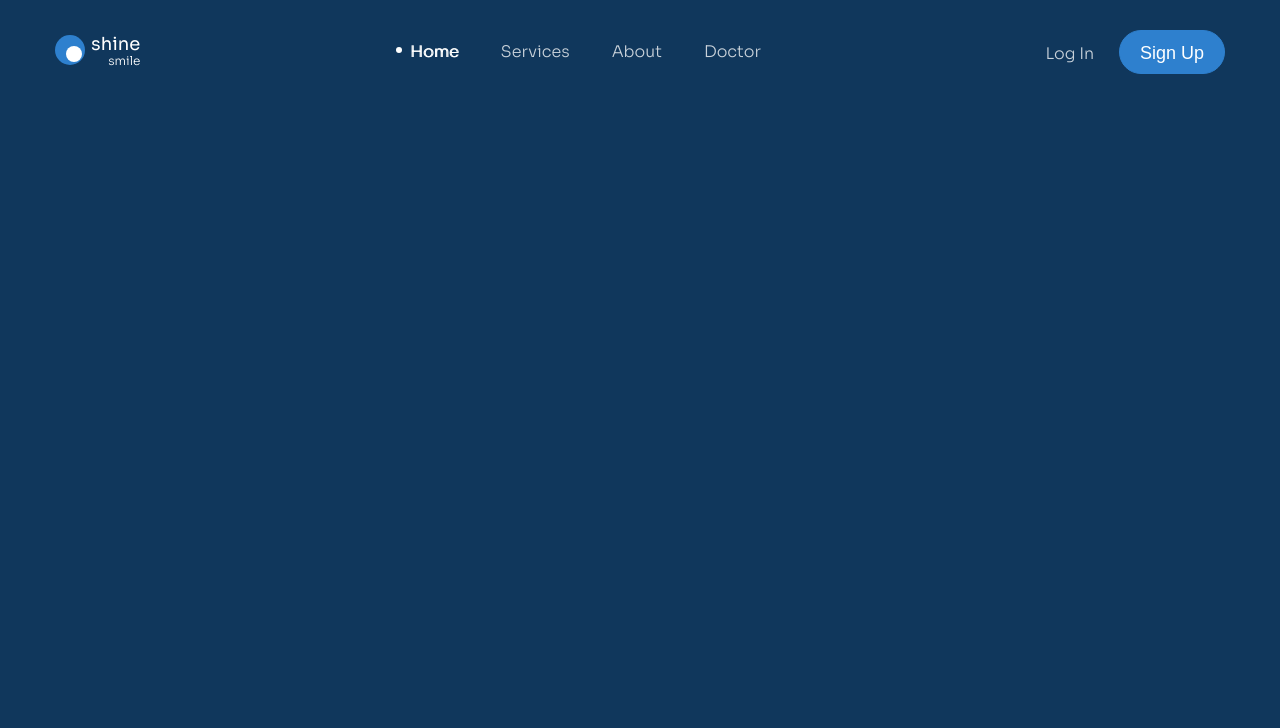
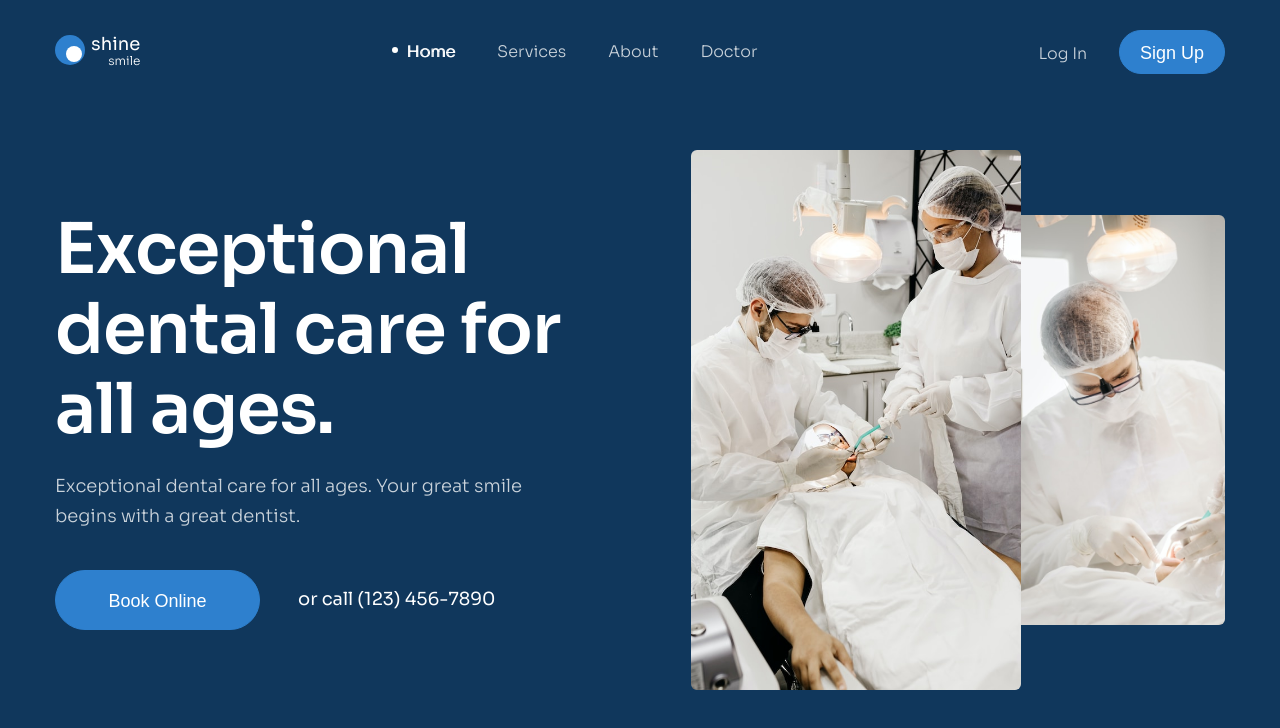
Before and after one commit to TRANTUANANH2810/TA_Project_03_Dentai-Care-landing-page, a plain HTML site: page index.html in a window 1280 px wide. Drawn offline with Linux system fonts and the light colour scheme.

Commit message:
Make the hero part

```diff
--- a/assets/css/styles.css
+++ b/assets/css/styles.css
@@ -112,7 +112,7 @@ a {
     display: flex;
 }
 
-.action__login,
+.header-action__login,
 .navbar__link {
     color: #c9d2da;
     font-size: 1.6rem;
@@ -144,7 +144,79 @@ a {
 
 /* == action sign up== */
 
-.action__signup {
+.header-action__signup {
     min-width: 104px;
     --height: 44px;
+    margin-left: 7px;
 }
+
+/* =============HERO============= */
+
+.hero {
+    margin-top: 76px;
+    display: flex;
+    align-items: center;
+}
+
+.hero__content {
+    flex-shrink: 0;
+    width: 44%;
+}
+
+.hero__media {
+    flex-grow: 1;
+}
+
+.hero__heading {
+    color: #fff;
+    font-size: 7rem;
+    font-weight: 600;
+    line-height: 1.14;
+    letter-spacing: -0.014em;
+}
+
+.hero__desc {
+    margin-top: 22px;
+    color: #c9d2da;
+    font-size: 1.8rem;
+    font-weight: 300;
+    line-height: 1.66; /* 166.667% */
+}
+
+.hero__row {
+    display: flex;
+    align-items: center;
+    margin-top: 38px;
+}
+
+.hero__phone {
+    margin-left: 38px;
+    color: #fff;
+    text-align: center;
+    font-size: 1.8rem;
+    font-weight: 400;
+    line-height: 1.66; /* 166.667% */
+}
+
+.hero__images {
+    display: flex;
+    justify-content: flex-end;
+    align-items: center;
+}
+
+.hero__img {
+    width: 330px;
+    height: 540px;
+    border-radius: 6px;
+    object-fit: cover;
+}
+
+.hero__img:first-child {
+    position: relative;
+    margin-right: -6px;
+}
+
+.hero__img:last-child {
+    width: 210px;
+    height: 410px;
+}
--- a/index.html
+++ b/index.html
@@ -97,7 +97,7 @@
     <body>
         <div class="header">
             <div class="container">
-                <!-- logo -->
+                <!-- Header-top -->
                 <div class="header-top">
                     <a href="\">
                         <div class="logo">
@@ -135,13 +135,51 @@
 
                     <!-- Action -->
 
-                    <div class="action">
-                        <a href="#!" class="action__login">Log In</a>
-                        <button href="#!" class="btn action__signup">
+                    <div class="header-action">
+                        <a href="#!" class="header-action__login">Log In</a>
+                        <button href="#!" class="btn header-action__signup">
                             Sign Up
                         </button>
                     </div>
                 </div>
+
+                <!-- hero -->
+
+                <section class="hero">
+                    <!-- hero content -->
+                    <section class="hero__content">
+                        <h1 class="hero__heading">
+                            Exceptional dental care for all ages.
+                        </h1>
+                        <p class="hero__desc">
+                            Exceptional dental care for all ages. Your great
+                            smile begins with a great dentist.
+                        </p>
+
+                        <div class="hero__row">
+                            <button class="btn">Book Online</button>
+                            <span class="hero__phone">
+                                or call (123) 456-7890
+                            </span>
+                        </div>
+                    </section>
+
+                    <!-- Hero media -->
+                    <div class="hero__media">
+                        <figure class="hero__images">
+                            <img
+                                src="./assets/imgs/hero_01.jpg"
+                                alt=""
+                                class="hero__img"
+                            />
+                            <img
+                                src="./assets/imgs/hero_02.jpg"
+                                alt=""
+                                class="hero__img"
+                            />
+                        </figure>
+                    </div>
+                </section>
             </div>
         </div>
     </body>
```
Also changed, not shown: assets/imgs/hero_01.jpg (added), assets/imgs/hero_02.jpg (added).
